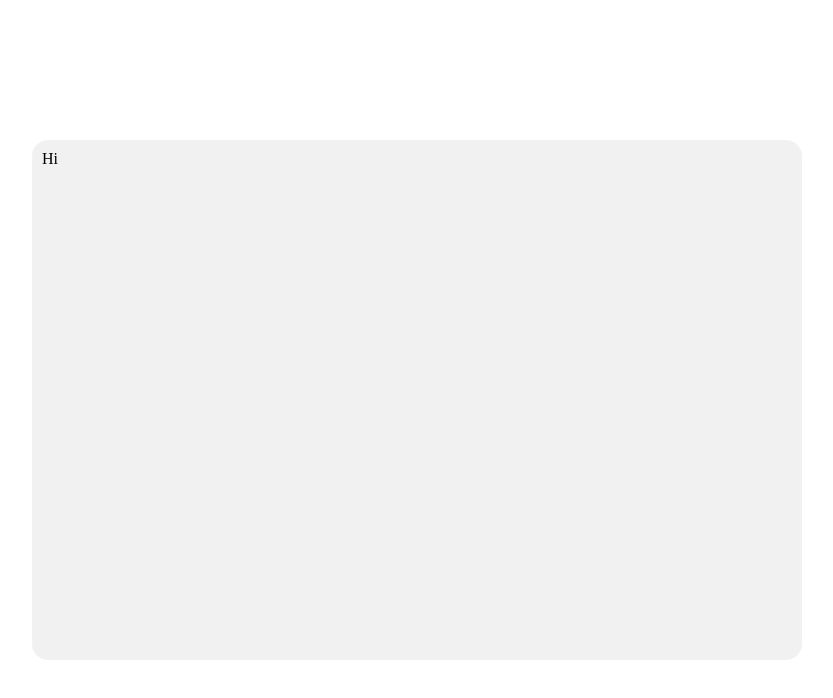
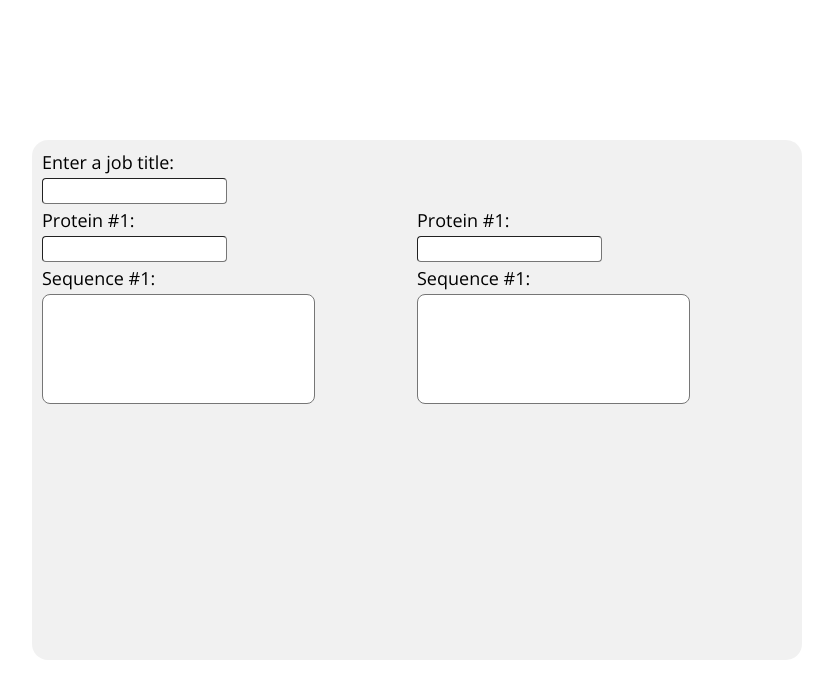
Before and after one commit to samsledje/D-SCRIPT, a React (Create React App) app in the folder web-server/frontend/: page / in a window 1280 px wide. Shown: the top 698 px of the page, without its empty margins (223-1056 px from the left). Built offline with nearby package versions, Linux system fonts and the light colour scheme.

Commit message:
Added further styling and components

```diff
--- a/web-server/frontend/src/components/modules/Predict.js
+++ b/web-server/frontend/src/components/modules/Predict.js
@@ -1,9 +1,18 @@
 import React from 'react'
+
+import Protein from './Protein'
 
 export default function Predict() {
     return (
         <div className="Predict-Container">
-            Hi
+            <form>
+                <label>Enter a job title: </label><br></br>
+                <input type="text"></input><br></br>
+            </form>
+            <div className="Predict-Proteins">
+                <Protein></Protein>
+                <Protein></Protein>
+            </div>
         </div>
     )
 }
--- /dev/null
+++ b/web-server/frontend/src/components/modules/Protein.js
@@ -0,0 +1,14 @@
+import React from 'react'
+
+export default function Protein() {
+    return (
+        <div className="Protein-Container">
+            <form className="Protein-Box">
+                <label>Protein #1: </label><br></br>
+                <input type="text"></input><br></br>
+                <label>Sequence #1: </label><br></br>
+                <textarea></textarea><br></br>
+            </form>
+        </div>
+    )
+}
--- a/web-server/frontend/src/components/modules/_Predict.scss
+++ b/web-server/frontend/src/components/modules/_Predict.scss
@@ -5,4 +5,30 @@
     border-radius: 16px;
     margin: auto;
     padding: 10px;
+    // display: flex;
+    // flex-flow: row nowrap;
+    // justify-content: space-between;
+
+    .Predict-Proteins {
+        display: flex;
+        flex-flow: row nowrap;
+        justify-content: space-between;
+    }
+
+    label {
+        font-size: 18px;
+    }
+
+    input {
+        border-radius: 4px;
+        height: 16px;
+        padding: 4px;
+        border-width: 1px;
+        outline: none;
+        margin: 4px 0;
+    }
+
+    form {
+        width: 100%;
+    }
 }
--- /dev/null
+++ b/web-server/frontend/src/components/modules/_Protein.scss
@@ -0,0 +1,16 @@
+.Protein-Container {
+    width: 50%;
+
+    .Protein-Box {
+
+        textarea {
+            width: 70%;
+            height: 100px;
+            resize: none;
+            border-radius: 8px;
+            padding: 4px;
+            outline: none;
+            margin: 4px 0;
+        }
+    }
+}
--- a/web-server/frontend/src/styles.css
+++ b/web-server/frontend/src/styles.css
@@ -1,3 +1,4 @@
+@import url("https://fonts.googleapis.com/css2?family=Open+Sans:ital,wght@0,300;0,400;0,600;0,700;0,800;1,300;1,400;1,600;1,700;1,800&display=swap");
 .Home-Container {
   min-height: 100vh;
   display: -webkit-box;
@@ -14,8 +15,53 @@
   padding: 10px;
 }
 
+.Predict-Container .Predict-Proteins {
+  display: -webkit-box;
+  display: -ms-flexbox;
+  display: flex;
+  -webkit-box-orient: horizontal;
+  -webkit-box-direction: normal;
+      -ms-flex-flow: row nowrap;
+          flex-flow: row nowrap;
+  -webkit-box-pack: justify;
+      -ms-flex-pack: justify;
+          justify-content: space-between;
+}
+
+.Predict-Container label {
+  font-size: 18px;
+}
+
+.Predict-Container input {
+  border-radius: 4px;
+  height: 16px;
+  padding: 4px;
+  border-width: 1px;
+  outline: none;
+  margin: 4px 0;
+}
+
+.Predict-Container form {
+  width: 100%;
+}
+
+.Protein-Container {
+  width: 50%;
+}
+
+.Protein-Container .Protein-Box textarea {
+  width: 70%;
+  height: 100px;
+  resize: none;
+  border-radius: 8px;
+  padding: 4px;
+  outline: none;
+  margin: 4px 0;
+}
+
 * {
   margin: 0;
   padding: 0;
+  font-family: 'Open Sans', sans-serif;
 }
 /*# sourceMappingURL=styles.css.map */
--- a/web-server/frontend/src/styles.scss
+++ b/web-server/frontend/src/styles.scss
@@ -1,8 +1,12 @@
 @import './components/pages/Home';
 
 @import './components/modules/Predict';
+@import './components/modules/Protein';
+
+@import url('https://fonts.googleapis.com/css2?family=Open+Sans:ital,wght@0,300;0,400;0,600;0,700;0,800;1,300;1,400;1,600;1,700;1,800&display=swap');
 
 * {
 	margin: 0;
     padding: 0;
+    font-family: 'Open Sans', sans-serif;
 }
```
Also changed, not shown: 1 other file (tests, documents, lock files or other folders).
